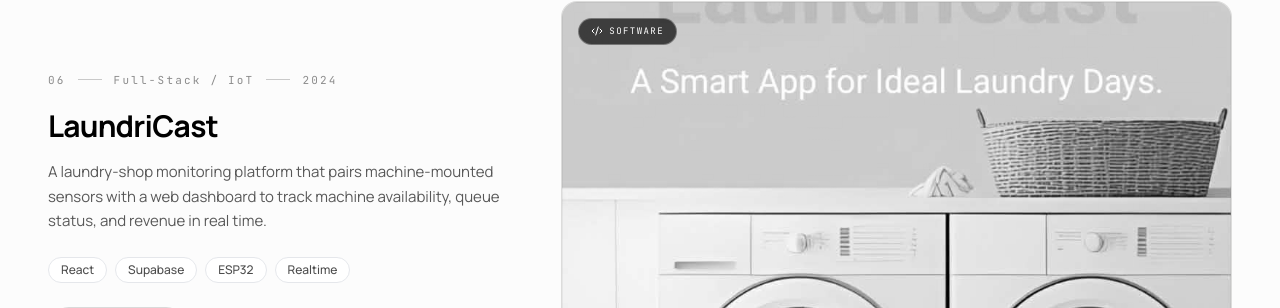
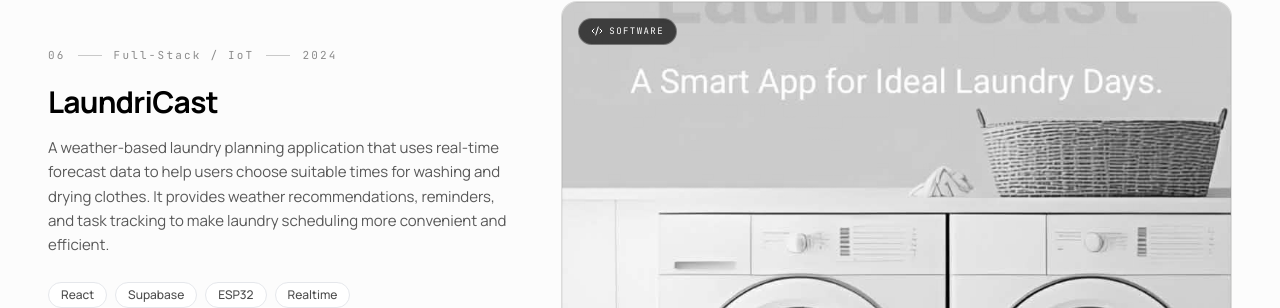
Before and after one commit to claudestib-cmyk/StevenClaude_Portfolio, a React (Vite) app: page / in a window 1280 px wide. Shown: the part 4754-5062 px from the top of the page. Built offline with nearby package versions, Linux system fonts and the light colour scheme.

Commit message:
Update LaundriCast description

```diff
--- a/src/data/portfolio.ts
+++ b/src/data/portfolio.ts
@@ -148,7 +148,7 @@ export const PROJECTS: Project[] = [
     category: 'Full-Stack / IoT',
     year: '2024',
     summary:
-      'A laundry-shop monitoring platform that pairs machine-mounted sensors with a web dashboard to track machine availability, queue status, and revenue in real time.',
+      'A weather-based laundry planning application that uses real-time forecast data to help users choose suitable times for washing and drying clothes. It provides weather recommendations, reminders, and task tracking to make laundry scheduling more convenient and efficient.',
     image:
       '/images/laundricast.jpg',
     alt: 'Row of modern washing machines in a launderette',
```
